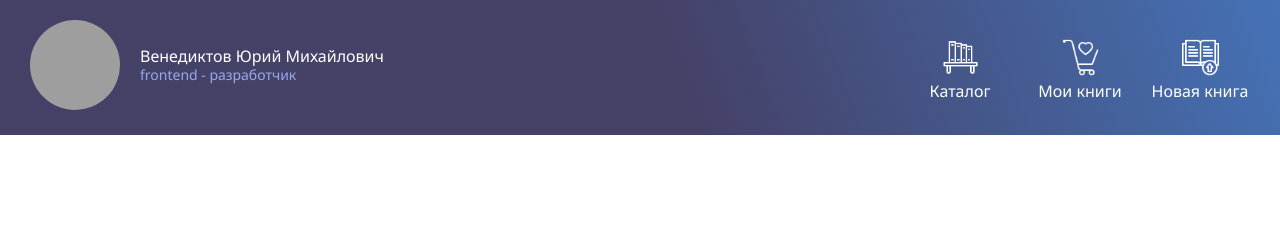
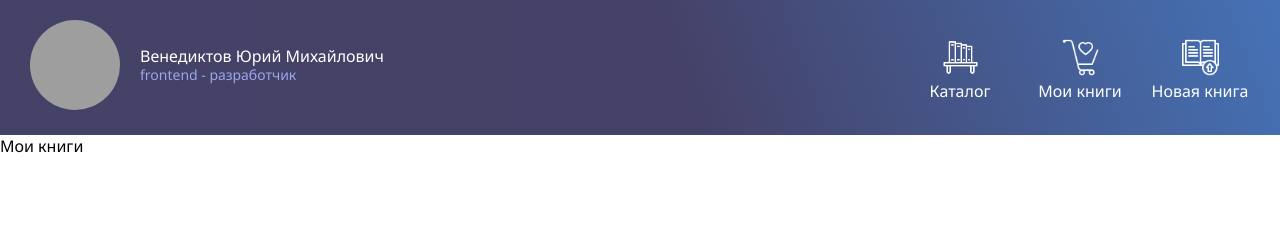
Before and after one commit to NormalMood/IBS_e-library, a React (Create React App) app in the folder frontend/: page /my_books in a window 1280 px wide. Shown: the top 225 px of the page. Built offline with nearby package versions, Linux system fonts and the light colour scheme; grey boxes are pictures that could not be loaded.

Commit message:
feat: add routes

```diff
--- a/frontend/package.json
+++ b/frontend/package.json
@@ -10,9 +10,11 @@
     "@types/node": "^16.18.36",
     "@types/react": "^18.2.13",
     "@types/react-dom": "^18.2.6",
+    "@types/react-router-dom": "^5.3.3",
     "axios": "^1.4.0",
     "react": "^18.2.0",
     "react-dom": "^18.2.0",
+    "react-router-dom": "^6.14.0",
     "react-scripts": "5.0.1",
     "typescript": "^4.9.5",
     "web-vitals": "^2.1.4"
--- a/frontend/src/@types/IRoute.ts
+++ b/frontend/src/@types/IRoute.ts
@@ -1,4 +1,4 @@
-import { FC } from 'react';
+import { FC, ReactNode } from 'react';
 
 export interface IRoute {
     path: string;
--- a/frontend/src/Header.tsx
+++ b/frontend/src/Header.tsx
@@ -1,9 +1,14 @@
 import React from 'react';
 import Navbar from './components/UI/Navbar/Navbar';
+import { BrowserRouter } from 'react-router-dom';
+import AppRouter from './components/AppRouter';
 
 function Header() {
     return (
-        <Navbar />
+        <BrowserRouter>
+            <Navbar />
+            <AppRouter />
+        </BrowserRouter>
     )
 }
 
--- a/frontend/src/components/AdminPanel.tsx
+++ b/frontend/src/components/AdminPanel.tsx
@@ -0,0 +1,9 @@
+import React, { FC } from 'react';
+
+const AdminPanel: FC = () => {
+    return (
+        <div></div>
+    )
+}
+
+export default AdminPanel;
--- /dev/null
+++ b/frontend/src/components/AppRouter.tsx
@@ -0,0 +1,15 @@
+import React, { FC } from 'react';
+import { Routes, Route } from 'react-router-dom';
+import { privateRoutes } from '../routes/routes';
+
+const AppRouter: FC = () => {
+    return (
+        <Routes>
+            {privateRoutes.map(route =>
+                <Route key={route.path} path={route.path} element={ <route.component /> } />
+            )}
+        </Routes>
+    )
+}
+
+export default AppRouter;
--- a/frontend/src/components/Catalog.tsx
+++ b/frontend/src/components/Catalog.tsx
@@ -0,0 +1,9 @@
+import React, { FC } from 'react';
+
+const Catalog: FC = () => {
+    return (
+        <div>Каталог</div>
+    )
+}
+
+export default Catalog;
--- /dev/null
+++ b/frontend/src/components/EmployeeBin.tsx
@@ -0,0 +1,9 @@
+import React, { FC } from 'react';
+
+const MyBooks: FC = () => {
+    return (
+        <div>Мои книги</div>
+    )
+}
+
+export default MyBooks;
--- /dev/null
+++ b/frontend/src/components/NewBookPage.tsx
@@ -0,0 +1,9 @@
+import React, { FC } from 'react';
+
+const NewBook: FC = () => {
+    return (
+        <div>Новая книга</div>
+    )
+}
+
+export default NewBook;
--- a/frontend/src/components/UI/Navbar/Navbar.tsx
+++ b/frontend/src/components/UI/Navbar/Navbar.tsx
@@ -1,5 +1,6 @@
 import React, { FC } from 'react';
 import styles from './Navbar.module.css';
+import { Link } from 'react-router-dom';
 
 const Navbar: FC = () => {
     return (
@@ -16,22 +17,22 @@
                     </div>
                 </div>
                 <div className={styles.employeeLinksContainer}>
-                    <a href='#' className={styles.navLink}>
+                    <Link to='/catalog' className={styles.navLink}>
                         <img src='/img/all_books.png' className={styles.navLinkImg} />
                         <span>Каталог</span>
-                    </a>
-                    <a href='#' className={styles.navLink}>
+                    </Link>
+                    <Link to='/my_books' className={styles.navLink}>
                         <img src='/img/my_books.png' className={styles.navLinkImg} />
                         <span>Мои книги</span>
-                    </a>
-                    <a href='#' className={styles.navLink}>
+                    </Link>
+                    <Link to='/new_book' className={styles.navLink}>
                         <img src='/img/add_books.png' className={styles.navLinkImg} />
                         <span>Новая книга</span>
-                    </a>
-                    {/* <a href='#' className={styles.navLink}>
+                    </Link>
+                    {/* <Link to='/admin_panel' className={styles.navLink}>
                         <img src='/img/admin_panel.png' className={styles.navLinkImg} />
                         <span>Админка</span>
-                    </a> */}
+                    </Link> */}
                 </div>
             </div>
         </nav>
```
Also changed, not shown: frontend/src/routes/routes.ts (+10 -4 lines), frontend/src/components/MyBooks.tsx (deleted), frontend/src/components/NewBook.tsx (deleted), 1 other file (tests, documents, lock files or other folders).
